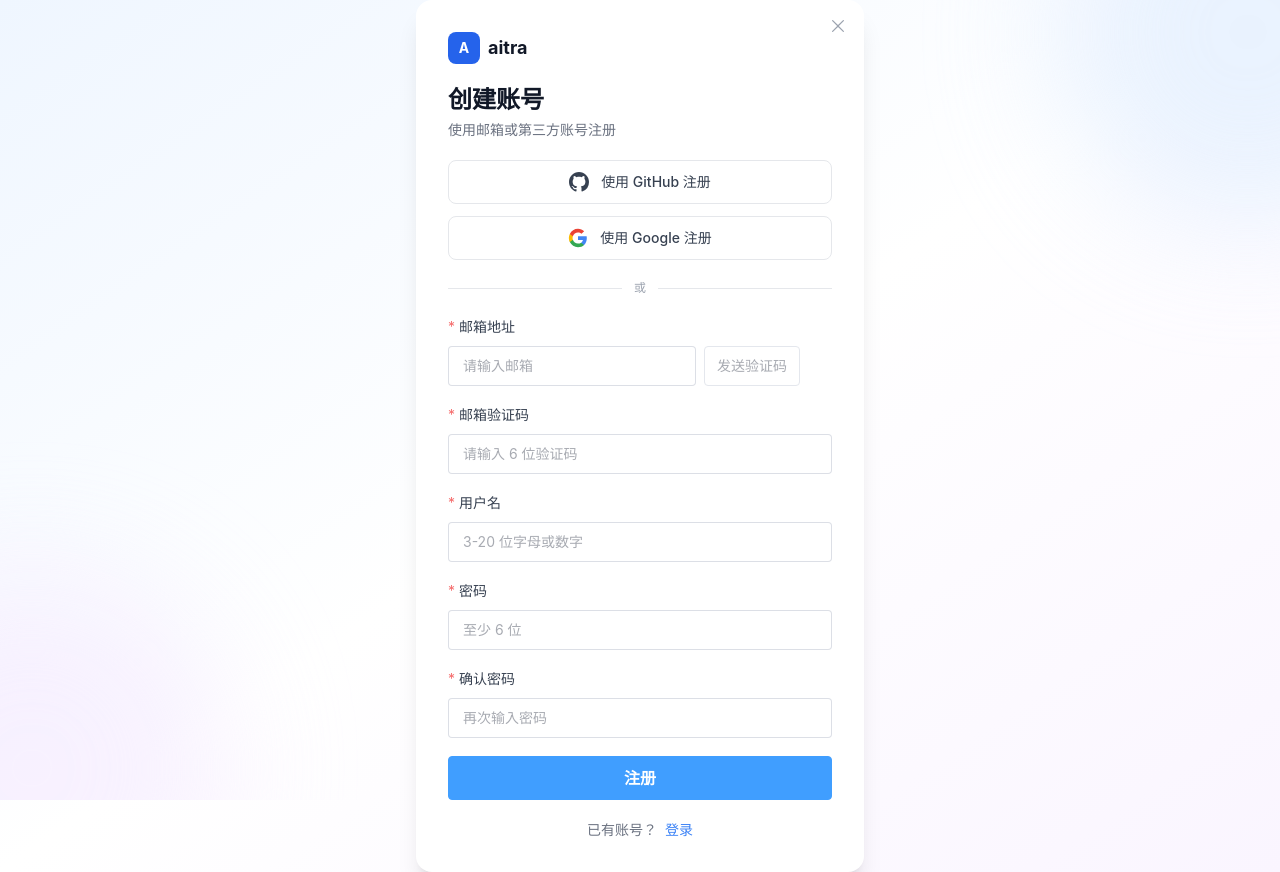
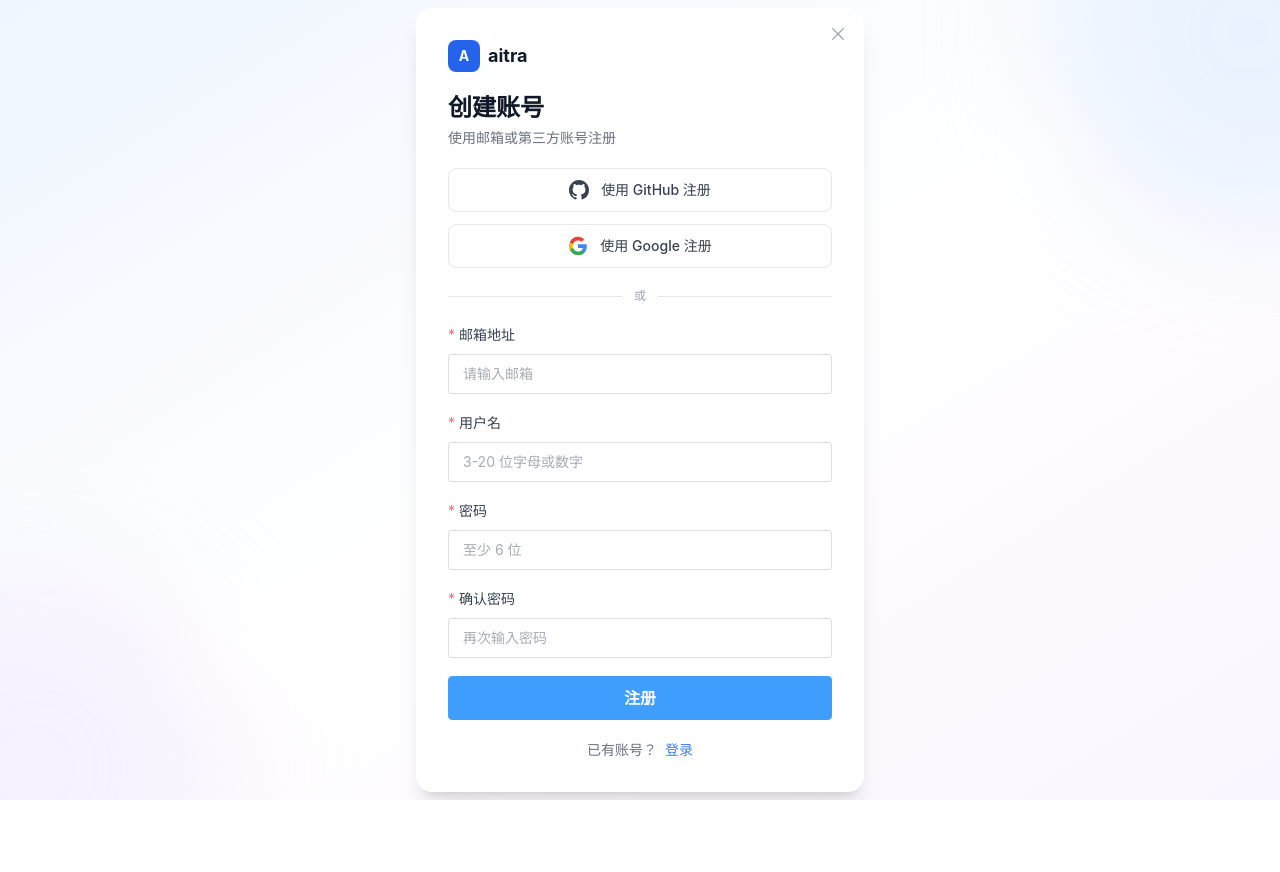
Before and after one commit to aitra-ai/aitra-portal, a Vue app: page /register in a window 1280 px wide. After the commit the page ends 800 px from the top, so only its background shows below. Built offline with nearby package versions, Linux system fonts and the light colour scheme; no server answers.

Commit message:
fix: remove email verification code from registration, direct signup

```diff
--- a/src/api/casdoor.ts
+++ b/src/api/casdoor.ts
@@ -87,7 +87,6 @@ export const signupWithEmail = (params: {
   username: string
   email: string
   password: string
-  emailCode: string
 }) =>
   casdoorPost('/api/signup', {
     application: CASDOOR_APP,
@@ -95,5 +94,4 @@ export const signupWithEmail = (params: {
     username: params.username,
     password: params.password,
     email: params.email,
-    emailCode: params.emailCode,
   })
--- a/src/views/RegisterView.vue
+++ b/src/views/RegisterView.vue
@@ -78,35 +78,10 @@
           <template #label>
             <span class="text-sm font-medium text-gray-700">{{ t('register.email') }}</span>
           </template>
-          <div class="flex gap-2">
-            <el-input
-              v-model="form.email"
-              :placeholder="t('register.emailPlaceholder')"
-              size="large"
-              class="flex-1"
-            />
-            <el-button
-              size="large"
-              :loading="sendingCode"
-              :disabled="!!codeCooldown || !form.email"
-              @click="handleSendCode"
-              class="shrink-0 !px-3"
-            >
-              {{ codeCooldown ? `${codeCooldown}s` : t('register.sendCode') }}
-            </el-button>
-          </div>
-        </el-form-item>
-
-        <!-- Email code -->
-        <el-form-item prop="emailCode">
-          <template #label>
-            <span class="text-sm font-medium text-gray-700">{{ t('register.emailCode') }}</span>
-          </template>
           <el-input
-            v-model="form.emailCode"
-            :placeholder="t('register.emailCodePlaceholder')"
+            v-model="form.email"
+            :placeholder="t('register.emailPlaceholder')"
             size="large"
-            maxlength="6"
           />
         </el-form-item>
 
@@ -179,7 +154,7 @@ import { ref, reactive } from 'vue'
 import { useRouter } from 'vue-router'
 import { useI18n } from 'vue-i18n'
 import { ElMessage } from 'element-plus'
-import { sendEmailCode, signupWithEmail, oauthPopup } from '../api/casdoor'
+import { signupWithEmail, oauthPopup } from '../api/casdoor'
 
 const { t } = useI18n()
 const router = useRouter()
@@ -207,15 +182,12 @@ async function oauthLogin(provider: 'github' | 'google') {
 }
 
 const formRef = ref()
-const sendingCode = ref(false)
 const registering = ref(false)
-const codeCooldown = ref(0)
 const success = ref(false)
 const errorMsg = ref('')
 
 const form = reactive({
   email: '',
-  emailCode: '',
   username: '',
   password: '',
   confirmPassword: '',
@@ -226,7 +198,6 @@ const rules = {
     { required: true, message: ' ', trigger: 'blur' },
     { type: 'email', message: t('register.emailInvalid'), trigger: 'blur' },
   ],
-  emailCode: [{ required: true, message: ' ', trigger: 'blur' }],
   username: [
     { required: true, message: ' ', trigger: 'blur' },
     { min: 3, message: t('register.usernameMin'), trigger: 'blur' },
@@ -247,32 +218,6 @@ const rules = {
   ],
 }
 
-function startCooldown() {
-  codeCooldown.value = 60
-  const timer = setInterval(() => {
-    codeCooldown.value--
-    if (codeCooldown.value <= 0) clearInterval(timer)
-  }, 1000)
-}
-
-async function handleSendCode() {
-  if (!form.email) return
-  sendingCode.value = true
-  try {
-    const res = await sendEmailCode(form.email)
-    if (res.status === 'ok' || res.status === 'affected') {
-      ElMessage.success(t('register.codeSent'))
-      startCooldown()
-    } else {
-      ElMessage.error(res.msg || t('common.error'))
-    }
-  } catch {
-    ElMessage.error(t('common.error'))
-  } finally {
-    sendingCode.value = false
-  }
-}
-
 async function handleRegister() {
   await formRef.value?.validate(async (valid: boolean) => {
     if (!valid) return
@@ -283,7 +228,6 @@ async function handleRegister() {
         username: form.username,
         email: form.email,
         password: form.password,
-        emailCode: form.emailCode,
       })
       if (res.status === 'ok' || res.status === 'affected') {
         success.value = true
```
